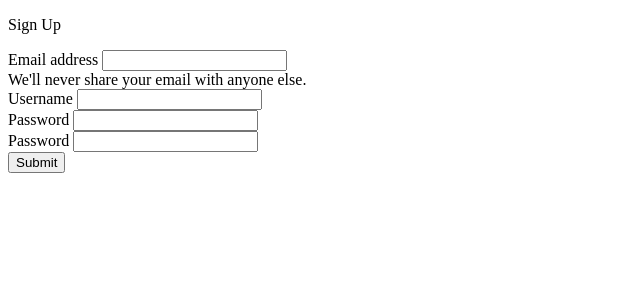
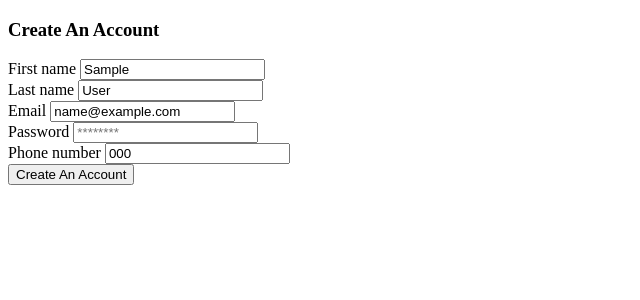
Before and after one commit to jayapprathad/Django_User_Registration_And_Login, a Django app: template login/templates/signupApp/index.html in a window 1280 px wide. Shown: the top 300 px of the page, without its empty margins (0-640 px from the left). Run offline with Django 4.2, Linux system fonts and the light colour scheme; the template is opened without the code that fills it: most values are stand-ins (such as "Sample title", 1, 10 or a date in 2020); parts of the project's set-up code (start-up, migrations or seed data) failed here and were passed over.

Commit message:
signup form(urls, views, index.html)

```diff
--- a/login/homeApp/urls.py
+++ b/login/homeApp/urls.py
@@ -1,6 +1,7 @@
 from django.urls import path
 from . import views
+from views import index
 
 urlpatterns = [
-    path('',views.home)
+    path('', views.index)
 ]
--- a/login/homeApp/views.py
+++ b/login/homeApp/views.py
@@ -1,5 +1,6 @@
 from django.shortcuts import render
 
 # Create your views here.
-def home(request):
-    return render(request,'homeApp/index.html')
+
+def index(request):
+    return render(request, 'homeApp/index.html')
--- a/login/login/urls.py
+++ b/login/login/urls.py
@@ -21,7 +21,7 @@ from signupApp import views
 
 urlpatterns = [
     path('admin/', admin.site.urls),
-    path('',include('homeApp.urls')),
-    path('loginApp/',include('loginApp.urls')),
-    path('signupApp/',include('signupApp.urls'))
+    path('', include('homeApp.urls')),
+    path('loginApp/', include('loginApp.urls')),
+    path('signupApp/', include('signupApp.urls'))
 ]
--- a/login/signupApp/urls.py
+++ b/login/signupApp/urls.py
@@ -1,11 +1,11 @@
 from django.urls import path
 from django.contrib import admin
 from django.urls import path, include
-from .import settings
+from django.conf import settings
 from .import views
 
 urlpatterns = [
-    path('index.html/', views.signup)
+    path('signup/', views.index),
     path('activate/<uidb64>/<token>', views.activate, name="activate")
 
 ]
--- a/login/templates/signupApp/index.html
+++ b/login/templates/signupApp/index.html
@@ -1,30 +1,74 @@
 {% extends 'signupApp/base.html' %}
 {% block content %}
 
-<div class="container">
-    <p class="fs-1 text-center">Sign Up</p>
+<div class = "container">
+  <div class = "p-4 m-4">
+      <div class = "col-lg-5 mx-auto border rounded pt-4">
+          <h3 class = "alert alert-light border rounded">Create An Account</h3>
+          <form action="/signupApp/base.html" method="POST">{% csrf_token %}
+
+              {% if error %}
+              <div class="alert alert-danger" role="alert">
+                  {{error}}
+
+              </div>
+              {% endif %}
+
+
+
+              <div class="form-group">
+                <label for="">First name</label>
+                <input type="text"
+                name="Firstname" id="" value="{{values.first_name}}"
+                class="form-control"
+                placeholder="">
+
+              </div>
+
+              <div class="form-group">
+                  <label for="">Last name</label>
+                  <input type="text"
+                  name="Lastname" id="" value="{{values.last_name}}"
+                  class="form-control"
+                  placeholder="">
+
+              </div>
+
+              <div class="form-group">
+                  <label for="">Email</label>
+                  <input required type="email"
+                  name="email" id=""  value="{{values.email}}"
+                  class="form-control"
+                  placeholder="example@gmail.com">
+
+              </div>
+
+              <div class="form-group">
+                  <label for="">Password</label>
+                  <input type="password"
+                  name="password" id=""
+                  class="form-control"
+                  placeholder="********">
+
+              </div>
+
+              <div class="form-group">
+                  <label for="">Phone number</label>
+                  <input type="text"
+                  name="Phonenumber" id="" value="{{values.phone}}"
+                  class="form-control"
+                  placeholder="7864532343">
+
+              </div>
+
+              <div class = "form-group">
+                    <input class = "btn btn-sm btn-info" type = "submit" value ="Create An Account">
+              </div>
+
+          </form>
+
+          </h3>
+      </div>
+  </div>
 </div>
-
-<form>
-    <div class="mb-3">
-      <label for="email1" class="form-label">Email address</label>
-      <input type="email" class="form-control" id="email" aria-describedby="emailHelp">
-      <div id="emailHelp" class="form-text">We'll never share your email with anyone else.</div>
-    </div>
-    <div class="mb-3">
-        <label for="username" class="form-label">Username</label>
-        <input type="text" class="form-control" id="username">
-    </div>
-    <div class="mb-3">
-      <label for="password1" class="form-label">Password</label>
-      <input type="password" class="form-control" id="password1">
-    </div>
-    <div class="mb-3">
-        <label for="password2" class="form-label">Password</label>
-        <input type="password" class="form-control" id="password2">
-      </div>
-
-    <button type="submit" class="btn btn-primary">Submit</button>
-  </form>
-
 {% endblock %}
```
Also changed, not shown: login/signupApp/views.py (+6 -2 lines), login/signupApp/tokens.py (line endings or trailing spaces).
